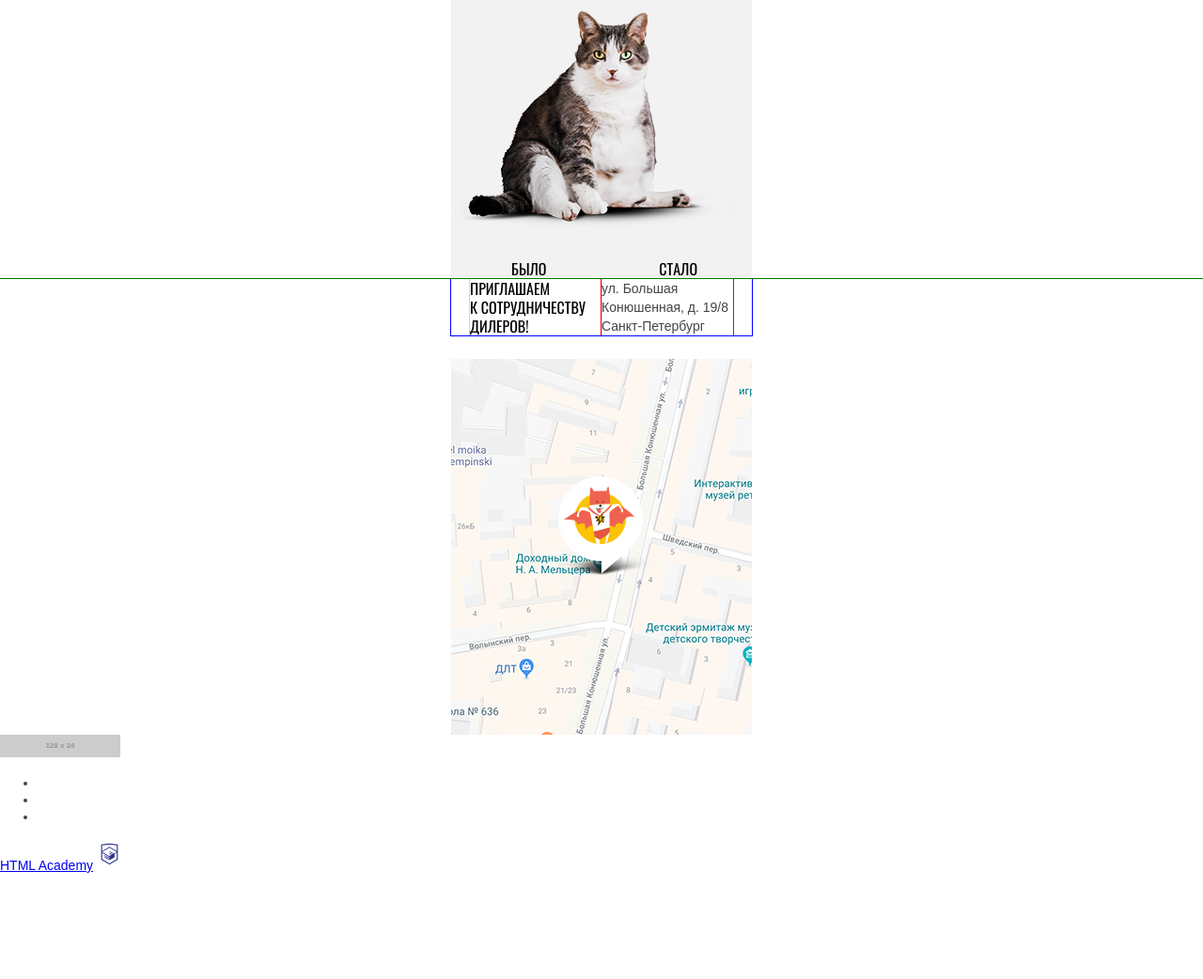
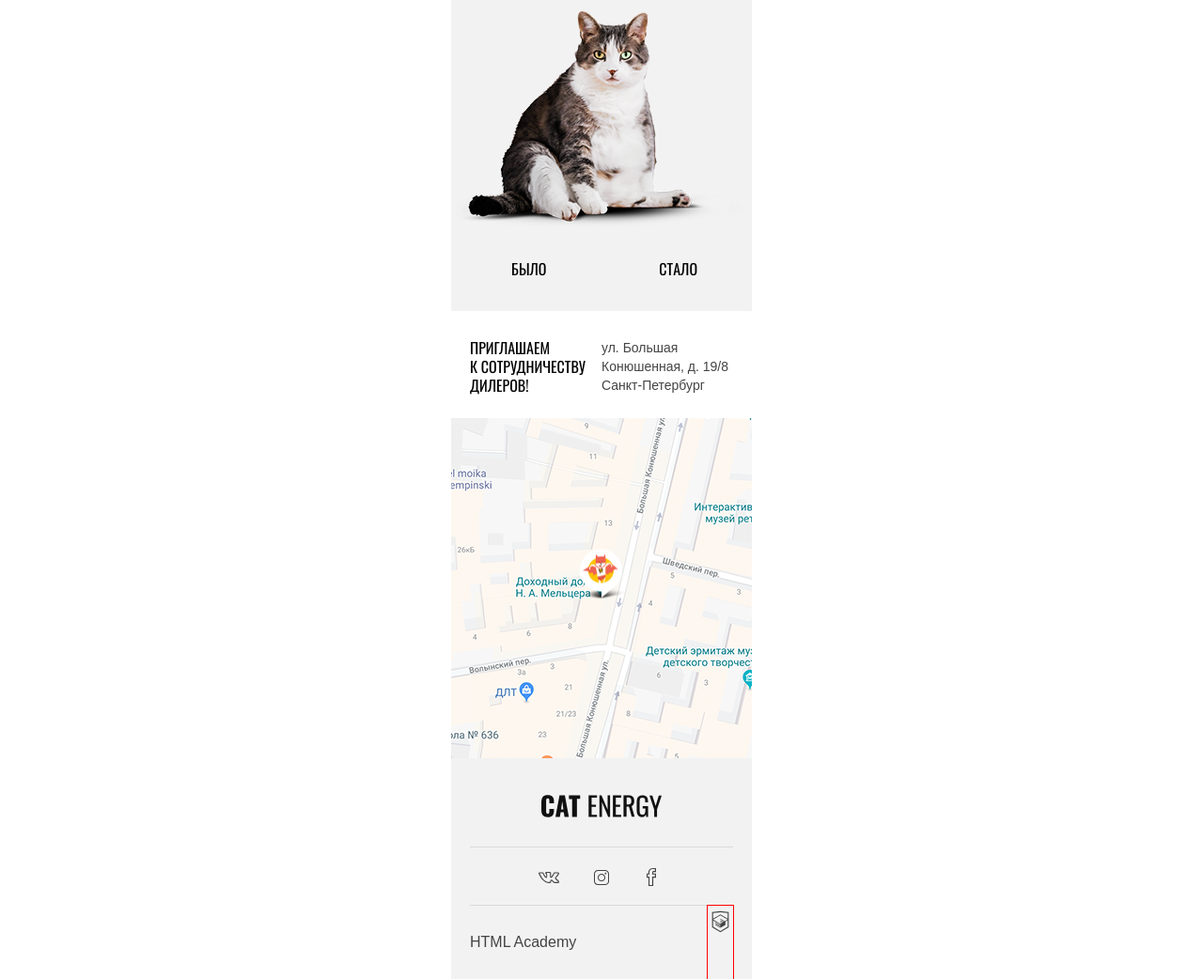
Before and after one commit to alex-bulanov/593835-cat-energy-16, a website: page source/index.html in a window 1280 px wide. Shown: the part 2139-3181 px from the top of the page at 94% size. Before the commit the page ends 3069 px from the top, so only its background shows below. Drawn offline with nearby package versions, Linux system fonts and the light colour scheme; files that its build step writes are made by us from their sources; placeholder pictures from the web are drawn by us.

Commit message:
Бонусное задание/главная страница

```diff
--- a/source/index.html
+++ b/source/index.html
@@ -88,7 +88,7 @@
         </div>
       </section>
     </main>
-    <footer class="page-footer">
+    <footer class="page-footer container">
       <h2 class="visually-hidden">Контакты</h2>
       <div class="page-footer__wrapper wrapper">
         <span class="page-footer__slogan">приглашаем<br> к сотрудничеству дилеров!</span>
@@ -97,30 +97,65 @@
       <div class="page-footer__map container">
         <div class="page-footer__map-pin">ул. Большая Конюшенная, д. 19/8 Санкт-Петербург</div>
       </div>
-      <a class="page-footer__title" href="index.html">
-        <img class="page-footer__title-image" src="http://placehold.it/128x24" width="128" height="24" alt="Интернет-магазина «Cat Energy»">
+      <a class="page-footer__title wrapper" href="index.html">
+        <img class="page-footer__title-image" src="img/logo-footer.svg" width="128" height="24" alt="Интернет-магазина «Cat Energy»">
       </a>
       <ul class="page-footer__social-list social-list">
-        <li class="social-list__item">
+        <li class="social-list__item social-list__item--vkontakte">
           <a class="social-list__link social-list__link--vkontakte" href="#" target="_blank" rel="nofollow noopener" title="Наш Вконтакте">
             <span class="visually-hidden">Вконтакте</span>
+            <svg width="22" height="12" xmlns="http://www.w3.org/2000/svg" xmlns:xlink="http://www.w3.org/1999/xlink" x="0px" y="0px" viewBox="0 0 22 12" xml:space="preserve">
+              <g>
+                <path class="social-list__link--path"
+                  d="M17.6,12c-0.3,0-0.9-0.1-1.5-0.5c-0.5-0.3-0.9-0.7-1.3-1.2c-0.3-0.3-0.9-0.9-1.1-0.9c-0.2,0.1-0.4,0.7-0.3,1.2
+                  c0,0.1,0,0.6-0.3,0.9c-0.3,0.3-0.8,0.4-0.9,0.4l-1.4,0c-0.7,0-3.2-0.2-5.4-2.3C2.5,7.1,0.2,2.2,0.1,2C0,1.6-0.1,1.2,0.2,0.9
+                  c0.3-0.3,0.8-0.4,1-0.4l3,0l0.1,0c0.1,0,0.4,0.1,0.7,0.3c0.3,0.2,0.4,0.5,0.5,0.6c0,0,0.5,1.1,1.1,2c1,1.5,1.4,1.9,1.5,2
+                  C8.2,5,8.3,4,8.2,3.1c0-0.4-0.1-0.8-0.2-1C7.9,2,7.7,1.9,7.5,1.9L6.9,1.4C6.9,0.9,7.4,0.5,7.8,0.3C8.3,0.1,9.1,0,10.1,0l0.5,0
+                  c0.9,0,1.2,0.1,1.6,0.1c1.2,0.3,1.2,1.3,1.1,2.5c0,0.4,0,0.8,0,1.2c0,0.1,0,0.2,0,0.4c0,0.3,0,0.8,0.1,1c0.2-0.1,0.6-0.5,1.5-1.9
+                  c0.6-0.9,1-1.9,1.1-2.1l0,0c0.1-0.3,0.4-0.7,1.2-0.7l3.1,0c0,0,0.1,0,0.3,0c0.7,0,1.2,0.2,1.3,0.7c0.2,0.5,0.1,1.3-1.7,3.5
+                  c-0.3,0.3-0.5,0.6-0.7,0.9C19,6,18.6,6.6,18.6,6.7c0,0.1,0.5,0.5,0.9,0.9c1.1,0.9,1.9,1.7,2.2,2.3c0.4,0.6,0.3,1,0.2,1.3
+                  c-0.3,0.7-1.2,0.7-1.4,0.8l-2.8,0C17.7,12,17.6,12,17.6,12z M13.7,8.3c0.7,0,1.2,0.6,1.8,1.2c0.4,0.4,0.7,0.8,1.1,1
+                  c0.5,0.3,1,0.3,1,0.3l0.1,0l2.8,0c0.1,0,0.3-0.1,0.4-0.1c0,0,0-0.1-0.1-0.1c-0.3-0.5-1-1.3-2-2.1c-0.9-0.7-1.3-1.1-1.4-1.7
+                  c0-0.6,0.4-1.1,1.2-2.1c0.2-0.2,0.4-0.5,0.7-0.8c1.1-1.4,1.4-2,1.5-2.3c-0.1,0-0.5,0-0.5,0l-3.2,0c-0.1,0-0.2,0-0.2,0
+                  C16.9,2,16.4,3.1,15.8,4c-1.4,2.1-2,2.4-2.5,2.4c-0.1,0-0.3,0-0.4-0.1c-0.7-0.4-0.7-1.4-0.7-2.1c0-0.1,0-0.2,0-0.3
+                  c0-0.5,0-0.9,0-1.3c0.1-1.3,0-1.3-0.3-1.4c-0.3-0.1-0.5-0.1-1.4-0.1l-0.5,0c-0.5,0-1,0-1.4,0.1c0.1,0.1,0.1,0.1,0.2,0.2
+                  c0.4,0.5,0.4,1.5,0.4,1.7c0.1,1.3,0,2.9-0.7,3.3C8.4,6.4,8.3,6.5,8.1,6.5C7.5,6.5,6.8,5.8,5.6,4C5,2.9,4.5,1.8,4.5,1.8
+                  c0,0,0-0.1-0.1-0.1c-0.1,0-0.2-0.1-0.2-0.1l-2.9,0c0,0,0,0-0.1,0c0.4,0.9,2.5,5,4.8,7.2c2,1.9,4.3,2,4.7,2l1.4,0c0,0,0.2,0,0.2-0.1
+                  c0,0,0,0,0-0.1c0-0.2,0-2,1.2-2.3C13.5,8.3,13.6,8.3,13.7,8.3z"/>
+              </g>
+            </svg>
           </a>
         </li>
-        <li class="social-list__item">
+        <li class="social-list__item social-list__item--instagram">
           <a class="social-list__link social-list__link--instagram" href="#" target="_blank" rel="nofollow noopener" title="Наш Инстаграм">
-            <span class="visually-hidden">Инстаграм</span>
+              <span class="visually-hidden">Инстаграм</span>
+              <svg width="16" height="16" xmlns="http://www.w3.org/2000/svg" xmlns:xlink="http://www.w3.org/1999/xlink" x="0px" y="0px" viewBox="0 0 16 16" xml:space="preserve">
+                <path class="social-list__link--path" d="M11.8,1C13.6,1,15,2.4,15,4.2v7.7c0,1.7-1.4,3.1-3.1,3.1H4.2C2.4,15,1,13.6,1,11.8V4.2C1,2.4,2.4,1,4.2,1
+                L11.8,1 M11.8,0H4.2C1.9,0,0,1.9,0,4.2v7.7C0,14.1,1.9,16,4.2,16h7.7c2.3,0,4.2-1.9,4.2-4.2V4.2C16,1.9,14.1,0,11.8,0L11.8,0z"/>
+                <path class="social-list__link--path" d="M8,4.9c1.7,0,3.1,1.4,3.1,3.1c0,1.7-1.4,3.1-3.1,3.1c-1.7,0-3.1-1.4-3.1-3.1C4.9,6.3,6.3,4.9,8,4.9 M8,3.9
+                C5.7,3.9,3.9,5.7,3.9,8s1.8,4.1,4.1,4.1s4.1-1.8,4.1-4.1S10.3,3.9,8,3.9L8,3.9z"/>
+                <circle class="social-list__link--path" cx="12.3" cy="3.7" r="0.9"/>
+              </svg>
           </a>
         </li>
-        <li class="social-list__item">
+        <li class="social-list__item social-list__item--facebook">
           <a class="social-list__link social-list__link--facebook" href="#" target="_blank" rel="nofollow noopener" title="Наш Фейсбук">
             <span class="visually-hidden">Фейсбук</span>
+            <svg width="10" height="19" xmlns="http://www.w3.org/2000/svg" xmlns:xlink="http://www.w3.org/1999/xlink" x="0px" y="0px" viewBox="0 0 10 19" xml:space="preserve">
+              <g>
+                <path class="social-list__link--path"
+                  d="M7.1,19H2v-8.8H0V5.8h1.9c-0.1-2,0.2-3.4,1.1-4.4C3.8,0.5,5,0.1,6.5,0L10,0v4.2H7.2C7.1,4.4,7,5,7,5.8H10v4.4H7.1V19z
+                  M3.1,18h2.8V9.1h2.9V6.8H5.9l0-0.5c0-1.4,0-2.6,0.7-3.1l0.1-0.1h2.1V1H6.5c-1.2,0.1-2,0.4-2.6,1c-0.8,0.8-1,2.3-0.8,4.2l0.1,0.6
+                  H1.1v2.3h2V18z"/>
+              </g>
+            </svg>
           </a>
         </li>
       </ul>
-      <div class="page-footer__copyright copyright">
+      <div class="page-footer__copyright copyright wrapper">
         <a class="copyright__link" href="https://htmlacademy.ru/intensive/adaptive" aria-label="Интерактивные онлайн-курсы HTML Academy" target="_blank" rel="nofollow noopener">HTML Academy</a>
         <a class="copyright__logo" href="https://htmlacademy.ru/intensive/adaptive" target="_blank" rel="nofollow noopener" aria-label="Интерактивные онлайн-курсы HTML Academy" title="Интерактивные онлайн-курсы HTML Academy">
-          <svg width="27" height="34" xmlns="http://www.w3.org/2000/svg" viewBox="0 0 60 60"><path fill="#2E368F" d="M30.2 5h-.2l-19.7 2.1v36.2l19.7 11.7 19.7-11.7v-36.2l-19.5-2.1zm17 36.8l-17.2 10.2-17.2-10.2v-14.8l17.1 10.2v1.8l-11.7-7v1.8l11.8 7.1v1.9l-11.8-7v1.8l11.8 7 11.9-7.1v-7.6l5.3-3.2v15.1zm-.1-17l-4.7 2.8-2.2 1.3-10.3-6.1v1.8l8.8 5.3h-.1l-.2.1-1.3.7-7.3-4.3v1.8l5.8 3.4-1.4.9-4.3-2.6v1.8l2.9 1.7-2.9 1.7-17-10.1 17-10.2 17.2 10zm.1-1.8l-17.3-10.2-17.1 10.2v-13.6l17.2-1.8 17.2 1.8v13.6z"/></svg>
+          <svg width="27" height="34" xmlns="http://www.w3.org/2000/svg"  viewBox="0 0 60 60"><path class="social-list__link--path" d="M30.2 5h-.2l-19.7 2.1v36.2l19.7 11.7 19.7-11.7v-36.2l-19.5-2.1zm17 36.8l-17.2 10.2-17.2-10.2v-14.8l17.1 10.2v1.8l-11.7-7v1.8l11.8 7.1v1.9l-11.8-7v1.8l11.8 7 11.9-7.1v-7.6l5.3-3.2v15.1zm-.1-17l-4.7 2.8-2.2 1.3-10.3-6.1v1.8l8.8 5.3h-.1l-.2.1-1.3.7-7.3-4.3v1.8l5.8 3.4-1.4.9-4.3-2.6v1.8l2.9 1.7-2.9 1.7-17-10.1 17-10.2 17.2 10zm.1-1.8l-17.3-10.2-17.1 10.2v-13.6l17.2-1.8 17.2 1.8v13.6z"/></svg>
         </a>
       </div>
     </footer>
--- /dev/null
+++ b/source/less/copyright.less
@@ -0,0 +1,22 @@
+.copyright {
+  margin: 0;
+  display: flex;
+  justify-content: space-between;
+  flex-wrap: wrap;
+}
+
+.copyright__link {
+  padding-top: 31px;
+  padding-bottom: 31px;
+  font-family: "Arial", sans-serif;
+  font-size: 16px;
+  font-weight: 400;
+  text-decoration: none;
+  line-height: 16px;
+  color: #444444;
+}
+
+.copyright__logo {
+  padding: 0;
+  outline: 1px solid red;
+}
--- a/source/less/page-footer.less
+++ b/source/less/page-footer.less
@@ -2,15 +2,15 @@
   display: flex;
   flex-direction: column;
   flex-wrap: wrap;
-
-  outline: 1px solid green;
+  background-color: #f2f2f2;
 }
 
 .page-footer__wrapper {
-  margin-bottom: 25px;
+  padding-top: 29px;
+  padding-bottom: 25px;
   display: flex;
   flex-wrap: wrap;
-  outline: 1px solid blue;
+  background-color: #ffffff;
 }
 
 .page-footer__slogan {
@@ -21,7 +21,6 @@
   line-height: 20px;
   color: #000000;
   text-transform: uppercase;
-  outline: 1px solid pink;
   word-wrap: break-word;
 }
 
@@ -32,26 +31,43 @@
   line-height: 20px;
   font-style: normal;
   color: #444444;
-
-  outline: 1px solid red;
 }
 
 .page-footer__map {
+  margin-bottom: 39px;
   position: relative;
   width: 320px;
-  height: 400px;
+  height: 362px;
   background-color: #f2f2f2;
   background-image: url("../img/bg-map-mobile@1x.png");
+  background-position: 0 -38px;
   background-repeat: no-repeat;
 }
 
 .page-footer__map-pin {
   position: absolute;
   left: 98px;
-  bottom: 169px;
+  top: 113px;
   width: 124px;
   height: 106px;
   font-size: 0;
   background-image: url("../img/map-pin.png");
   background-repeat: no-repeat;
+  transform: scale(0.5);
 }
+
+.page-footer__title {
+  padding-bottom: 27px;
+  width: 280px;
+  text-align: center;
+  border-bottom: 1px solid #d9d9d9;
+
+  &:hover,
+  &:focus {
+    opacity: 0.8;
+  }
+
+  &:active {
+    opacity: 0.6;
+  }
+}
--- a/source/less/slider.less
+++ b/source/less/slider.less
@@ -1,3 +1,7 @@
+.slider {
+  padding-bottom: 34px;
+}
+
 .slider__image {
   margin: 0;
   margin-bottom: 28px;
--- /dev/null
+++ b/source/less/social-list.less
@@ -0,0 +1,48 @@
+.social-list {
+  margin: 0 20px;
+  padding: 0 20px;
+  display: flex;
+  justify-content: space-between;
+  align-items: flex-start;
+  flex-wrap: wrap;
+  list-style: none;
+  border-bottom: 1px solid #d9d9d9;
+}
+
+.social-list__link--path {
+  fill: #444444;
+}
+
+
+.social-list__item {
+  padding-top: 24px;
+  padding-bottom: 16px;
+  display: flex;
+  justify-content: center;
+  align-items: center;
+  width: 40px;
+
+  &:hover .social-list__link--path,
+  &:focus .social-list__link--path {
+    fill: #68b738;
+  }
+
+  &:active path {
+    opacity: 0.3;
+  }
+}
+
+.social-list__item--vkontakte {
+  margin-left: 43px;
+  padding-left: 2px;
+}
+
+.social-list__item--instagram {
+  padding-left: 10px;
+}
+
+.social-list__item--facebook {
+  margin-right: 53px;
+  padding-top: 22px;
+  padding-left: 12px;
+}
--- a/source/less/style.less
+++ b/source/less/style.less
@@ -26,6 +26,8 @@
 @import "page-footer";
 @import "example";
 @import "slider";
+@import "social-list";
+@import "copyright";
 
 *,
 *::before,
```
Also changed, not shown: 1 other file.
